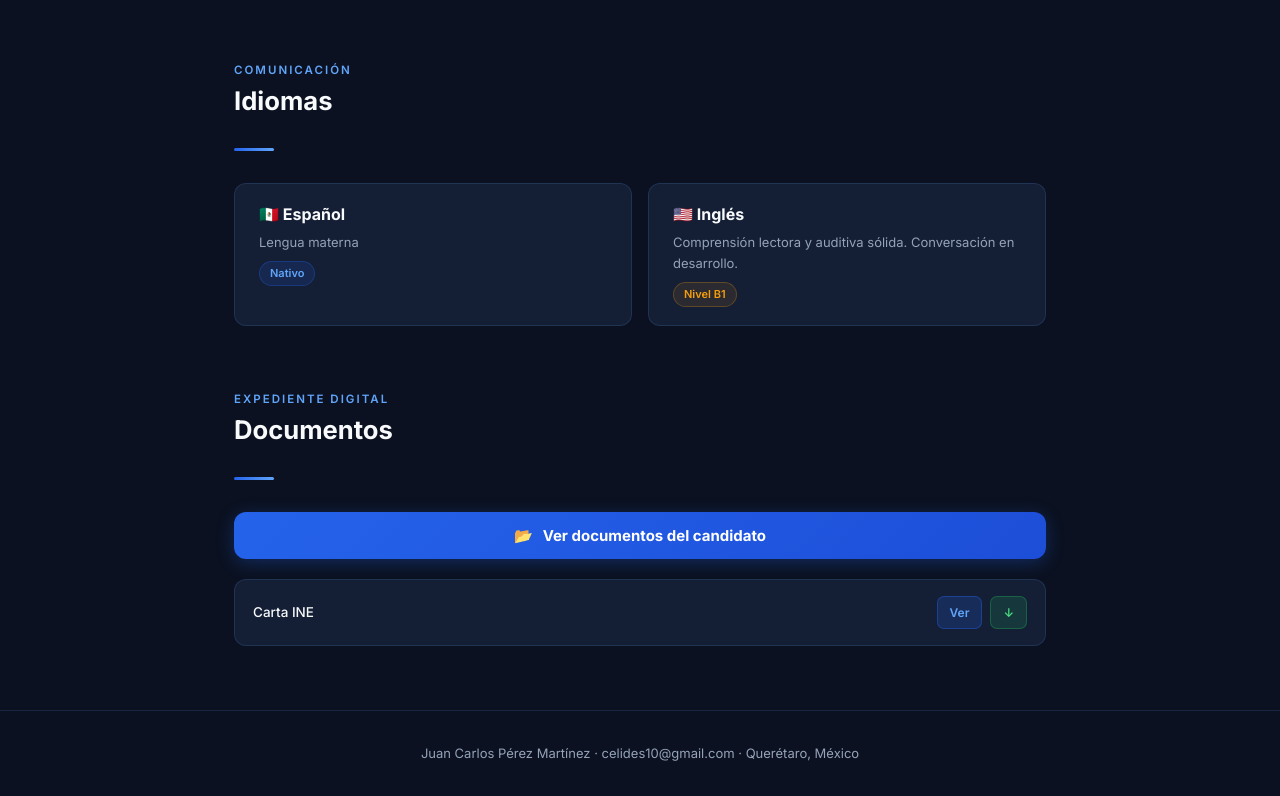
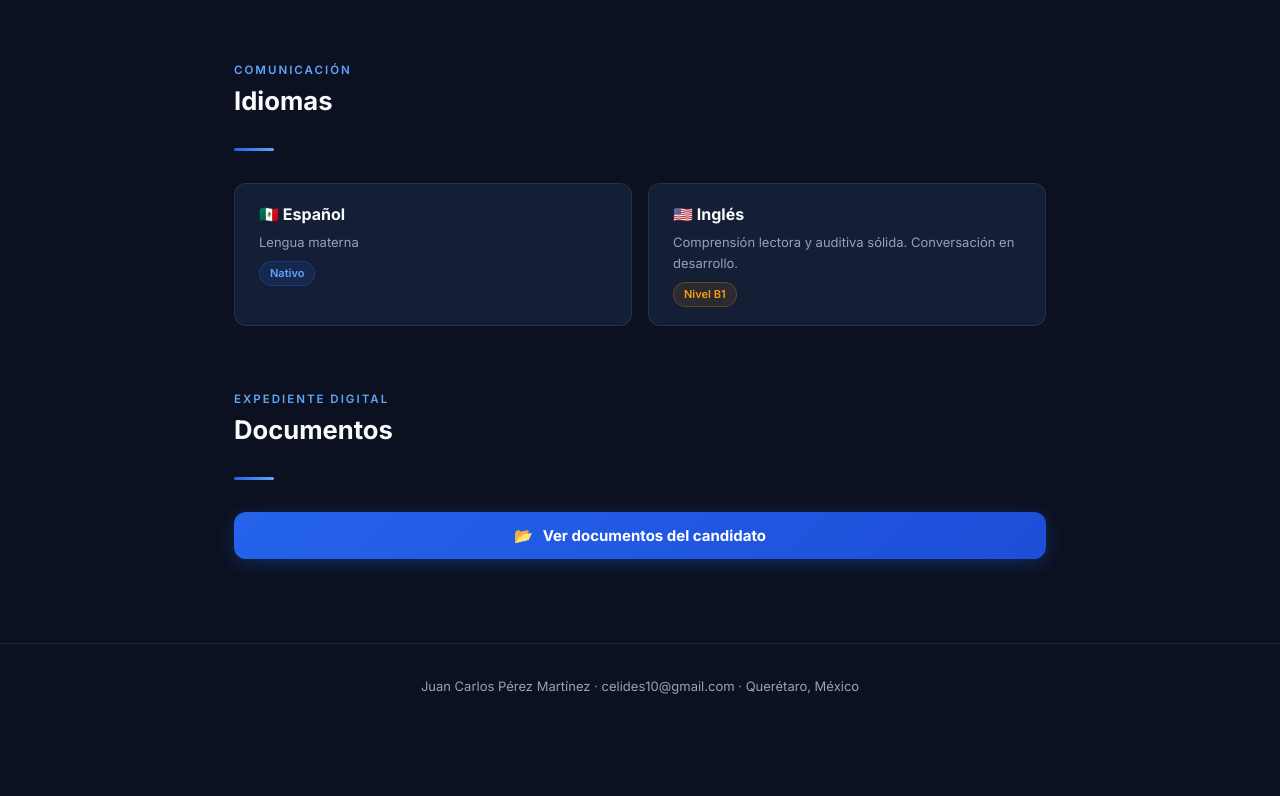
Before and after one commit to celides/1-Ejecutivo-de-ventas-, a plain HTML site: page index.html in a window 1280 px wide. Shown: the part 3945-4741 px from the top of the page. After the commit the page ends 4674 px from the top, so only its background shows below. Drawn offline with Linux system fonts and the light colour scheme.

Commit message:
Remove 'Carta INE' section from index.html
Removed the 'Carta INE' document section from the HTML.

```diff
--- a/index.html
+++ b/index.html
@@ -855,12 +855,7 @@ body {
   </div>
 </div>
       </div>
-      <div class="doc-card">
-        <span class="doc-name">Carta INE</span>
-        <div class="doc-btns">
-          <a href="https://raw.githubusercontent.com/celides/Ejecutivo-de-Ventas-y-Atenci-n-a-Clientes/main/INE_CARTA.pdf" target="_blank" class="dbtn dbtn-v">Ver</a>
-          <a href="https://raw.githubusercontent.com/celides/Ejecutivo-de-Ventas-y-Atenci-n-a-Clientes/main/INE_CARTA.pdf" download class="dbtn dbtn-d">↓</a>
-        </div>
+
       </div>
     </div>
   </div>
```
